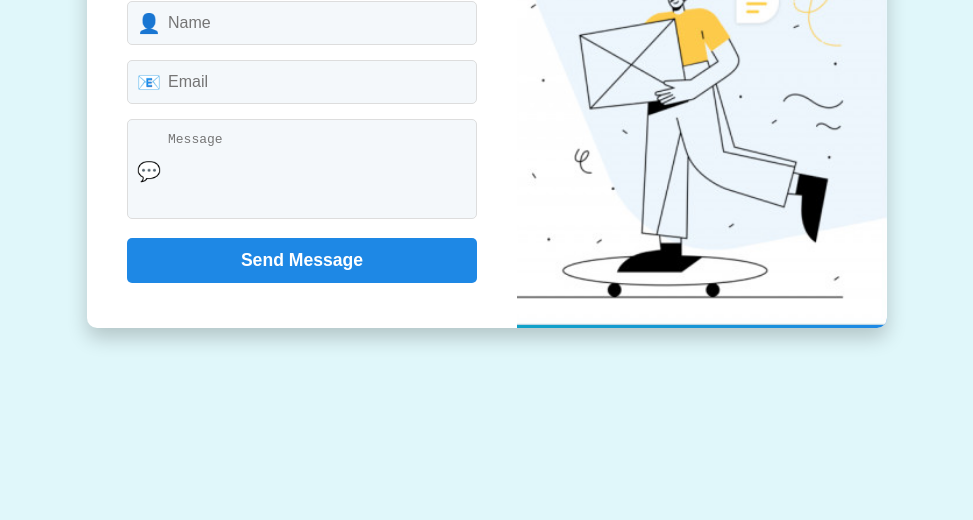
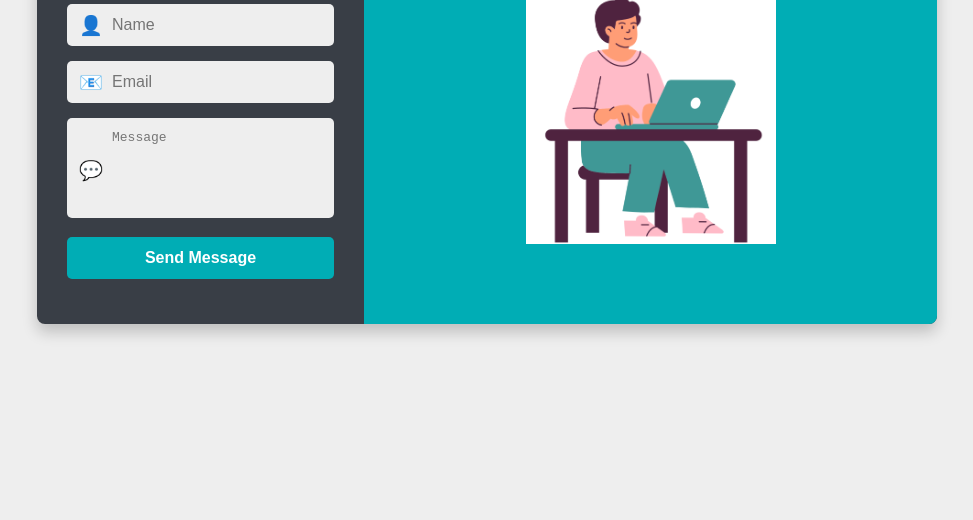
Before and after one commit to karthikeyen007/class-Bot, a website: page contactus.html in a window 1280 px wide. Shown: the part 280-800 px from the top of the page, without its empty margins (153-1126 px from the left). Drawn offline with Linux system fonts and the light colour scheme.

Commit message:
Modified Contactus.html and server.js properly

```diff
--- a/contactus.html
+++ b/contactus.html
@@ -19,66 +19,72 @@
             justify-content: center;
             align-items: center;
             min-height: 100vh;
-            background-color: #e0f7fa;
-            color: #333;
+            background-color: #EEEEEE;
+            color: #303841;
         }
 
         /* Contact Form Container */
         .contact-container {
             display: flex;
-            background-color: #ffffff;
-            width: 800px;
-            border-radius: 10px;
-            box-shadow: 0px 10px 20px rgba(0, 0, 0, 0.2);
+            flex-direction: column;
+            background-color: #393E46;
+            width: 100%;
+            max-width: 600px;
+            border-radius: 8px;
+            box-shadow: 0px 8px 15px rgba(0, 0, 0, 0.2);
             overflow: hidden;
+            margin: 20px;
+            animation: fadeIn 1s ease-out; /* Add animation */
         }
 
         /* Form Section */
         .form-section {
             padding: 30px;
-            flex: 1;
             display: flex;
             flex-direction: column;
-            justify-content: center;
             align-items: center;
             text-align: center;
+            color: white;
+            animation: slideIn 1s ease-out; /* Add animation */
         }
 
         .form-section h2 {
-            font-size: 2em;
-            color: #1e88e5;
+            font-size: 2rem;
+            color: #FF5722;
             margin-bottom: 20px;
         }
 
         /* Form Styling */
         .contact-form {
             width: 100%;
-            max-width: 350px;
         }
 
         .form-group {
             position: relative;
             margin-bottom: 15px;
             text-align: left;
+            opacity: 0; /* Initial state for animation */
+            animation: fadeIn 0.6s ease-out forwards; /* Fading effect */
+            animation-delay: calc(0.2s * var(--order));
         }
 
         .form-group input,
         .form-group textarea {
             width: 100%;
             padding: 12px 15px;
-            padding-left: 40px;
-            border: 1px solid #ddd;
+            padding-left: 45px;
+            border: none;
             border-radius: 5px;
             font-size: 1em;
-            color: #555;
-            transition: border-color 0.3s;
-            background-color: #f4f8fb;
+            color: #393E46;
+            background-color: #EEEEEE;
+            transition: transform 0.2s;
         }
 
         .form-group input:focus,
         .form-group textarea:focus {
-            border-color: #1e88e5;
-            outline: none;
+            outline: 2px solid #FF5722;
+            transform: scale(1.02);
         }
 
         .form-group textarea {
@@ -88,10 +94,10 @@
 
         .form-group .icon {
             position: absolute;
-            left: 10px;
+            left: 12px;
             top: 50%;
             transform: translateY(-50%);
-            color: #888;
+            color: #FF5722;
             font-size: 1.2em;
         }
 
@@ -99,35 +105,60 @@
         .form-group button {
             width: 100%;
             padding: 12px;
-            background: #1e88e5;
+            background-color: #00ADB5;
             border: none;
             border-radius: 5px;
-            font-size: 1.1em;
-            color: #fff;
+            font-size: 1em;
+            color: white;
             font-weight: bold;
             cursor: pointer;
-            transition: background 0.3s;
+            transition: background-color 0.3s, transform 0.2s;
         }
 
         .form-group button:hover {
-            background: #1565c0;
+            background-color: #FF5722;
+            transform: scale(1.05);
         }
 
         /* Illustration Section */
         .illustration-section {
+            display: none;
+        }
+
+        /* Animations */
+        @keyframes fadeIn {
+            0% { opacity: 0; transform: translateY(20px); }
+            100% { opacity: 1; transform: translateY(0); }
+        }
+
+        @keyframes slideIn {
+            0% { opacity: 0; transform: translateX(-50px); }
+            100% { opacity: 1; transform: translateX(0); }
+        }
+
+        /* Responsive Design */
+        @media (min-width: 768px) {
+            .contact-container {
+                flex-direction: row;
+                max-width: 900px;
+            }
+
+            .illustration-section {
+                display: flex;
                 flex: 1;
-            background: linear-gradient(135deg, #00bfa5, #1e88e5);
-            display: flex;
+                background-color: #00ADB5;
                 justify-content: center;
                 align-items: center;
                 color: white;
+                animation: fadeIn 1.2s ease-out; /* Add animation */
             }
 
-        .illustration-section img {
-            width: 125%;
-            max-width: 600px;
+            .illustration {
+                width: 250px;
+                max-width: 100%;
+                animation: fadeIn 1.5s ease-out; /* Illustration animation */
             }
-
+        }
     </style>
 </head>
 <body>
@@ -137,22 +168,28 @@
         <div class="form-section">
             <h2>Contact Us</h2>
             <form class="contact-form" action="https://formspree.io/f/manyqzgw" method="post">
-                <div class="form-group">
+                <div class="form-group" style="--order: 1;">
                     <span class="icon">👤</span>
                     <input type="text" id="name" name="name" placeholder="Name" required>
                 </div>
-                <div class="form-group">
+                <div class="form-group" style="--order: 2;">
                     <span class="icon">📧</span>
                     <input type="email" id="email" name="email" placeholder="Email" required>
                 </div>
-                <div class="form-group">
+                <div class="form-group" style="--order: 3;">
                     <span class="icon">💬</span>
                     <textarea id="message" name="message" placeholder="Message" required></textarea>
                 </div>
-                <div class="form-group">
+                <div class="form-group" style="--order: 4;">
                     <button type="submit">Send Message</button>
                 </div>
             </form>
+        </div>
+
+        <!-- Illustration Section for larger screens only -->
+        <div class="illustration-section">
+            <img src="contactpageimg.png" alt="Illustration" class="illustration">
+        </div>
     </div>
     <script>
         document.querySelector('.contact-form').addEventListener('submit', function(event) {
@@ -177,11 +214,5 @@
         });
     </script>
 
-        <!-- Illustration Section -->
-        <div class="illustration-section">
-            <img src="contactimage.png" alt="Illustration of person with an envelope">
-        </div>
-    </div>
-
 </body>
 </html>
```
Also changed, not shown: server.js (+41 -0 lines), contactpageimg.png (added). Lines whose indentation alone changed are shown as unchanged.
